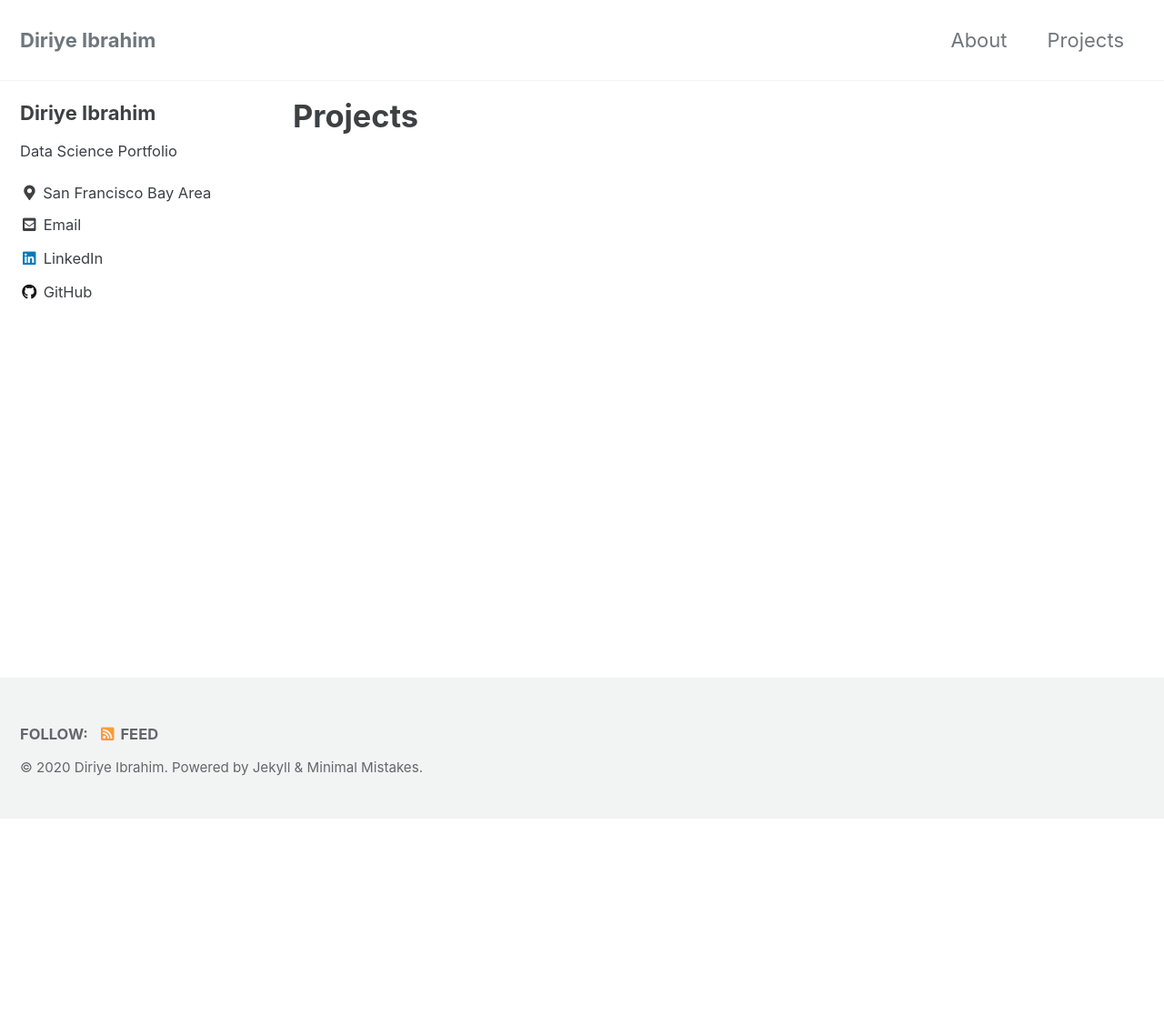
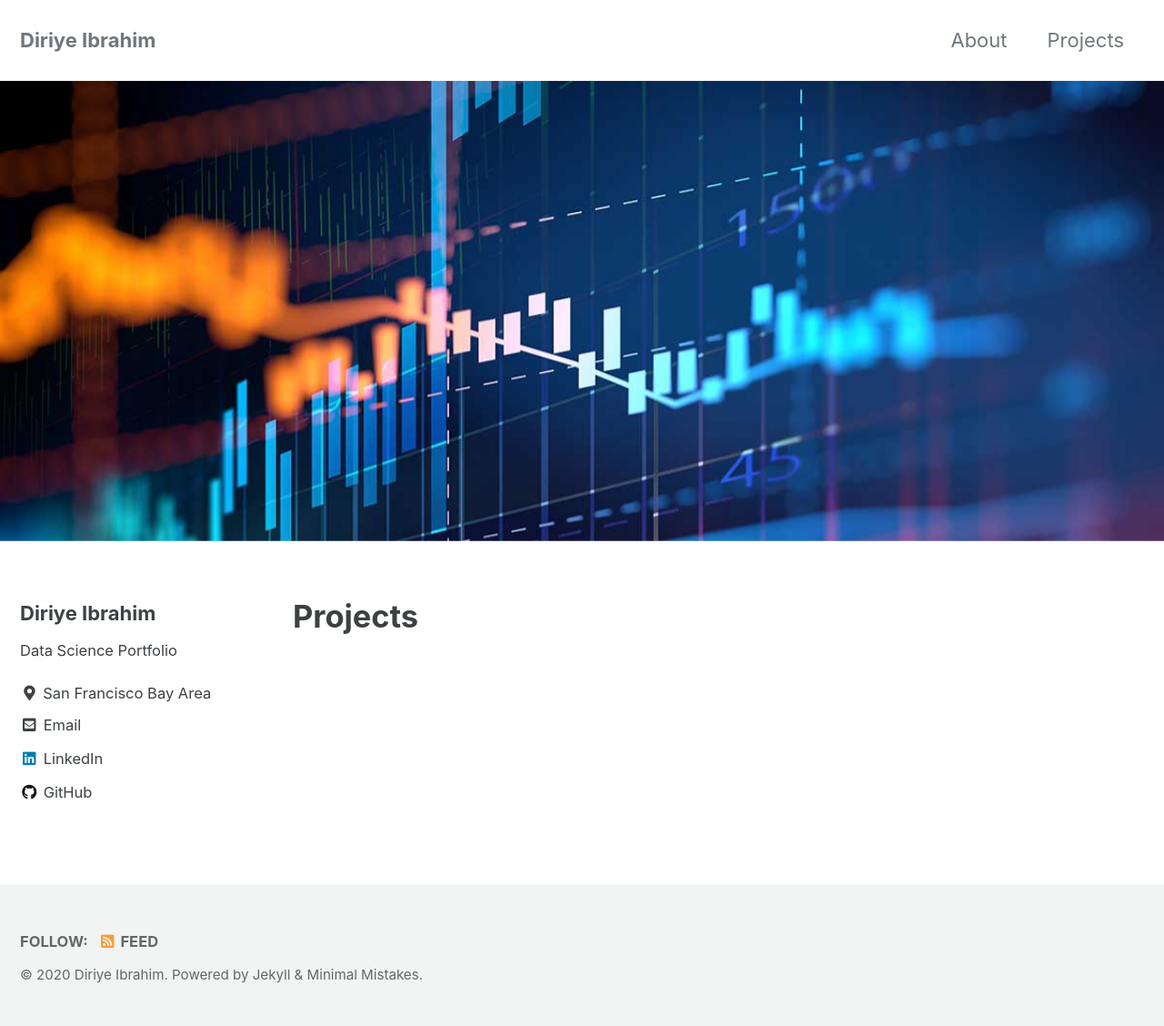
Before and after one commit to diriyeibrahim/diriyeibrahim.github.io, a Jekyll site: the page built from _pages/projects.md, in a window 1280 px wide. Shown: the whole page at 91% size. Built offline with Jekyll 4.4.1, drawn with Linux system fonts in a browser that asks for light colours; cached includes are drawn as plain includes; before the commit the page ends 900 px from its top, so only the background shows below that.

Commit message:
new github

```diff
--- a/_pages/projects.md
+++ b/_pages/projects.md
@@ -4,5 +4,5 @@ title: "Projects"
 permalink: /projects/
 author_profile: true
 header:
-  images: "/images/datapoints.jpg"
+  image: "/images/datapoints.jpg"
 ---
```
Also changed, not shown: _posts/2020-07-24-senior.md (renamed from _posts/2020-07-24-seniorieproject.md, +5 -9 lines), images/recyclingsystem/processmap.jpeg (deleted), 2 other files.
